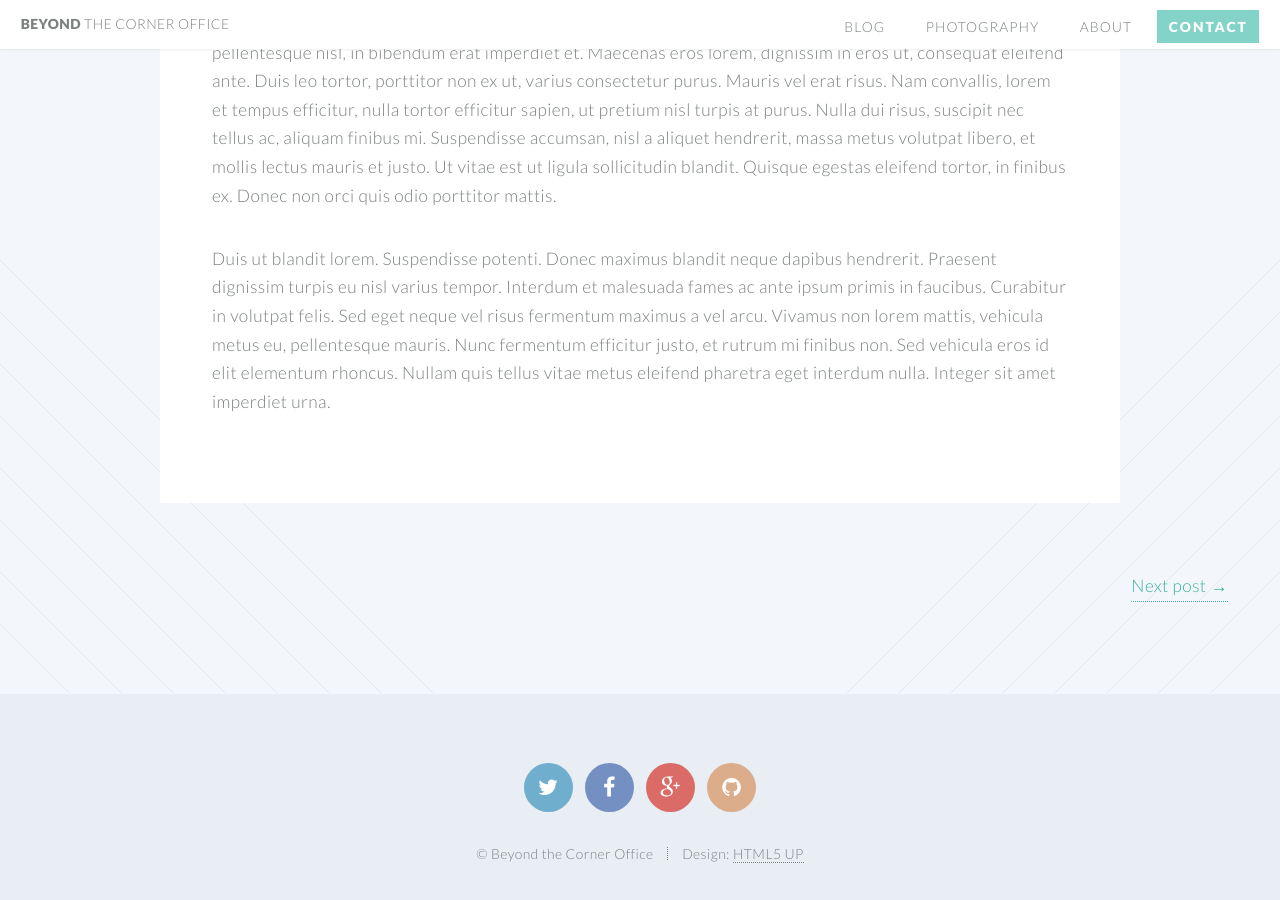
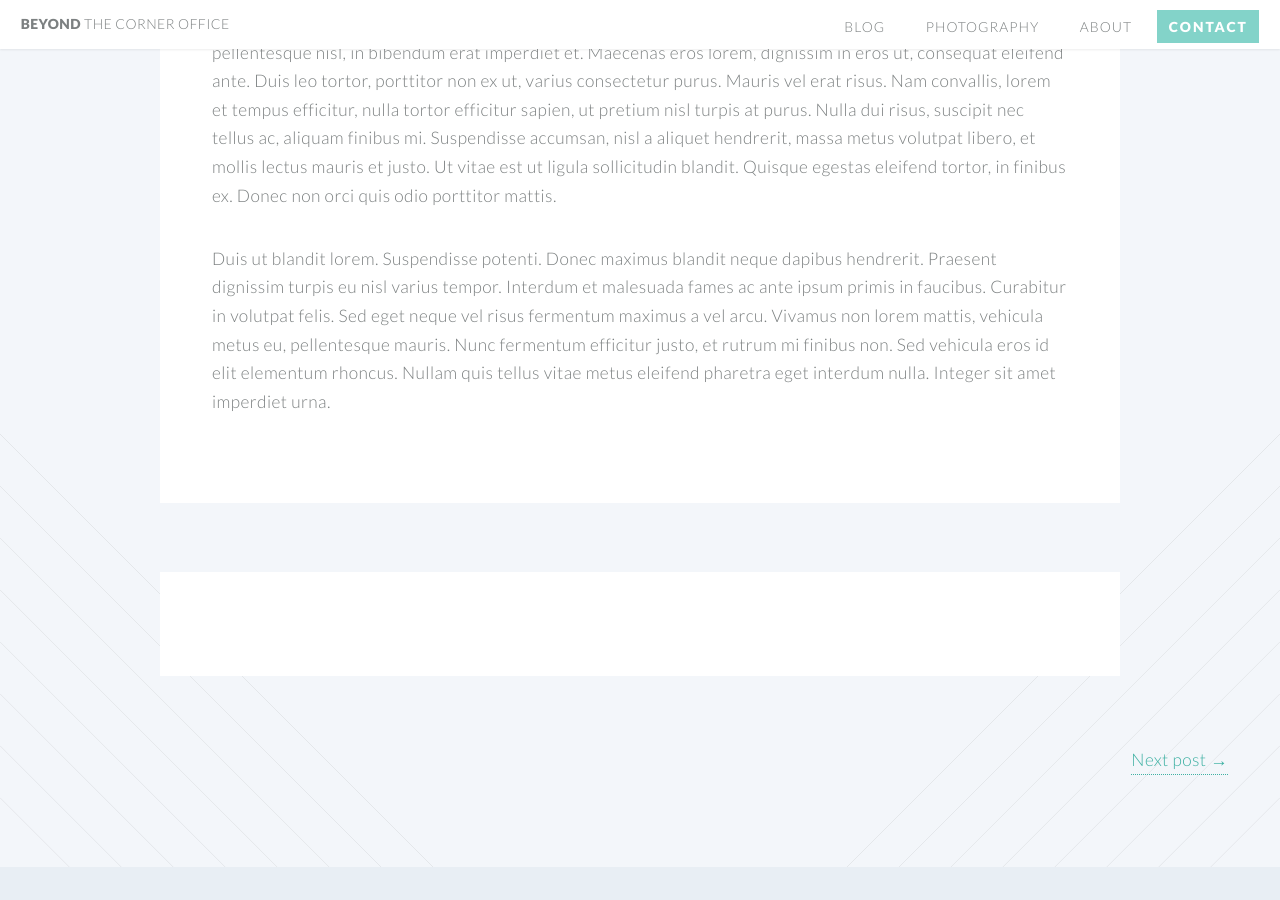
Before and after one commit to jgardner04/jgardner04.github.io, a Jekyll site: the page built from _posts/2014-08-07-first-post.markdown, in a window 1280 px wide and 900 px high, scrolled down 1012 px. Built offline with Jekyll 4.4.1, drawn with Linux system fonts in a browser that asks for light colours; comment, search, counter and statistics services are not loaded.

Commit message:
change disqus layout

```diff
--- a/_layouts/post.html
+++ b/_layouts/post.html
@@ -11,7 +11,8 @@ comments: true
 
   <section class="style4 wrapper container">
     {{ content }}
-
+  </section>
+  <section class="style4 wrapper container">
     {% if site.disqus.shortname %}
       {% include disqus_comments.html %}
     {% endif %}
```
Also changed, not shown: 4 other files.
